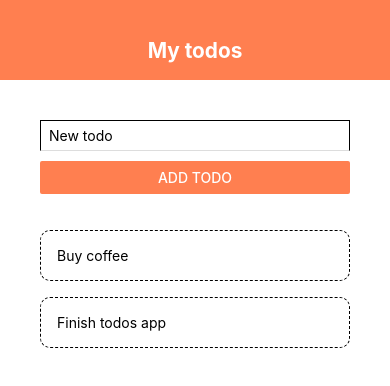
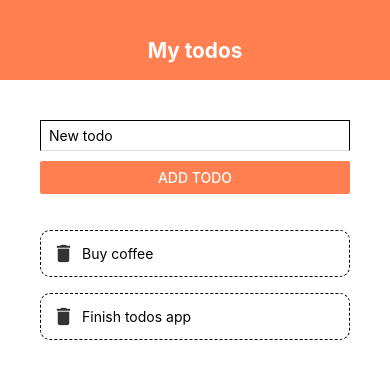
Before and after one commit to rafael-the-dev/react-native-basic, a React Native app: screen / in a window 390 px wide. Shown: the top 386 px of the page. Built offline with nearby package versions, Linux system fonts and the light colour scheme.

Commit message:
adding material icons to todos items

```diff
--- /dev/null
+++ b/components/sandbox/index.jsx
@@ -0,0 +1,46 @@
+import React from "react";
+import { StyleSheet, Text, View } from "react-native"
+
+const SandBox = () => {
+
+    return (
+        <View style={styles.container}>
+            <Text style={styles.boxOne}>One</Text>
+            <Text style={styles.boxTwo}>Two</Text>
+            <Text style={styles.boxThree}>Three</Text>
+            <Text style={styles.boxFour}>Four</Text>
+        </View>
+    );
+};
+
+const styles = StyleSheet.create({
+    container: {
+        alignItems: "flex-start",
+        backgroundColor: "#DDD",
+        flex: 1,
+        flexDirection: "row",
+        paddingTop: 40
+    },
+    boxOne: {
+        backgroundColor: "violet",
+        padding: 10
+    },
+    boxTwo: {
+        backgroundColor: "gold",
+        padding: 10
+    },
+    boxThree: {
+        backgroundColor: "coral",
+        padding: 10
+    },
+    boxFour: {
+        backgroundColor: "skyblue",
+        padding: 10
+    },
+    boxFive: {
+        backgroundColor: "violet",
+        padding: 10
+    }
+})
+
+export default SandBox;
--- a/components/todo-item/index.jsx
+++ b/components/todo-item/index.jsx
@@ -1,26 +1,34 @@
 import React from "react";
-import { StyleSheet, Text, TouchableOpacity } from "react-native";
-
+import { StyleSheet, Text, TouchableOpacity, View } from "react-native";
+import MaterialIcons from "@expo/vector-icons/MaterialIcons"
 
 const TodoItem = ({ deleteHandler, id, text }) => {
 
     return (
         <TouchableOpacity onPress={deleteHandler(id)}>
-            <Text style={styles.text}>
-                { text }
-            </Text>
+            <View style={styles.item}>
+                <MaterialIcons color="#333" name="delete" size={23} />
+                <Text style={styles.text}>
+                    { text }
+                </Text>
+            </View>
         </TouchableOpacity>
     );
 };
 
 const styles = StyleSheet.create({
-    text: {
+    item: {
+        alignItems: "center",
         borderColor: "bbb",
         borderRadius: 10,
         borderStyle: "dashed",
         borderWidth: 1,
+        flexDirection: "row",
         marginTop: 16,
-        padding: 16
+        padding: 11
+    },
+    text: {
+        marginLeft: 7
     }
 })
 
```
Also changed, not shown: App.js (+19 -1 lines).
